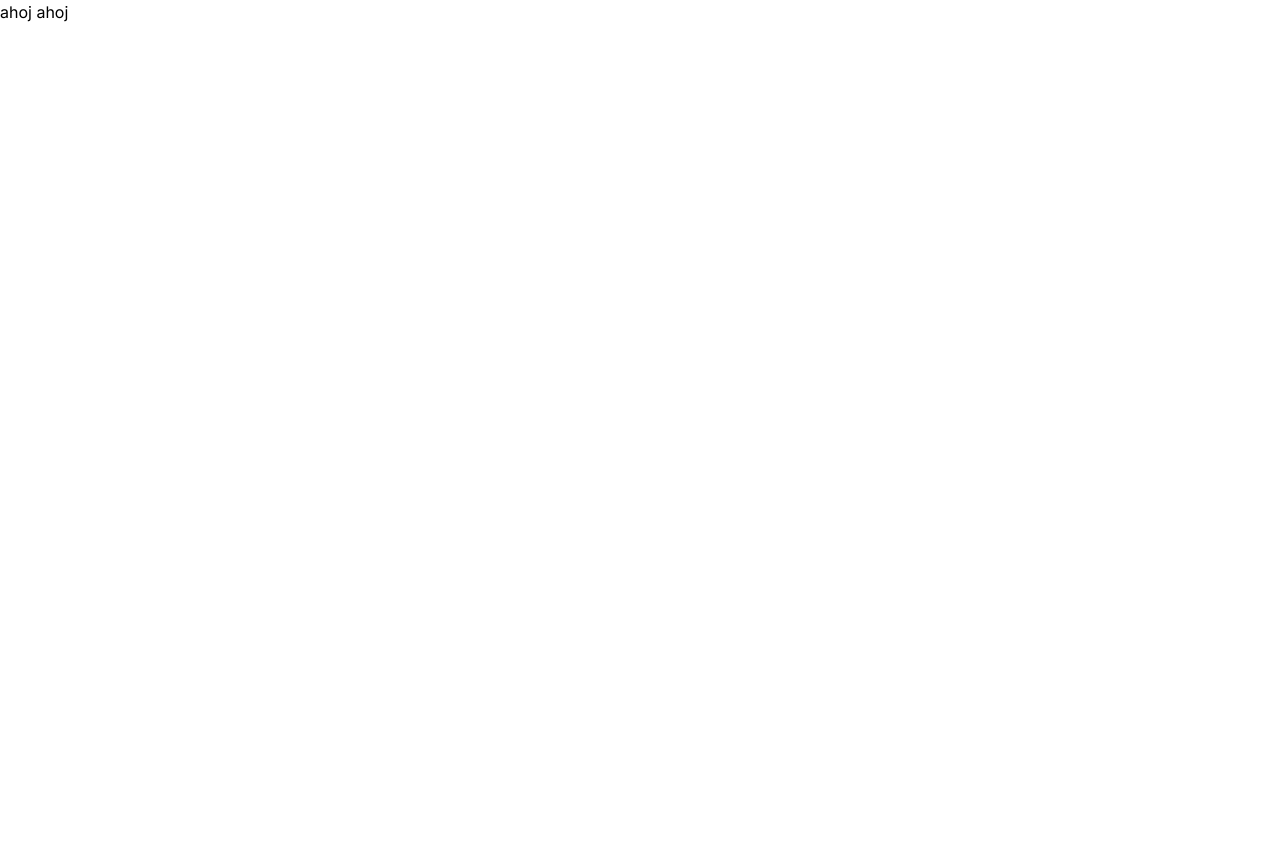
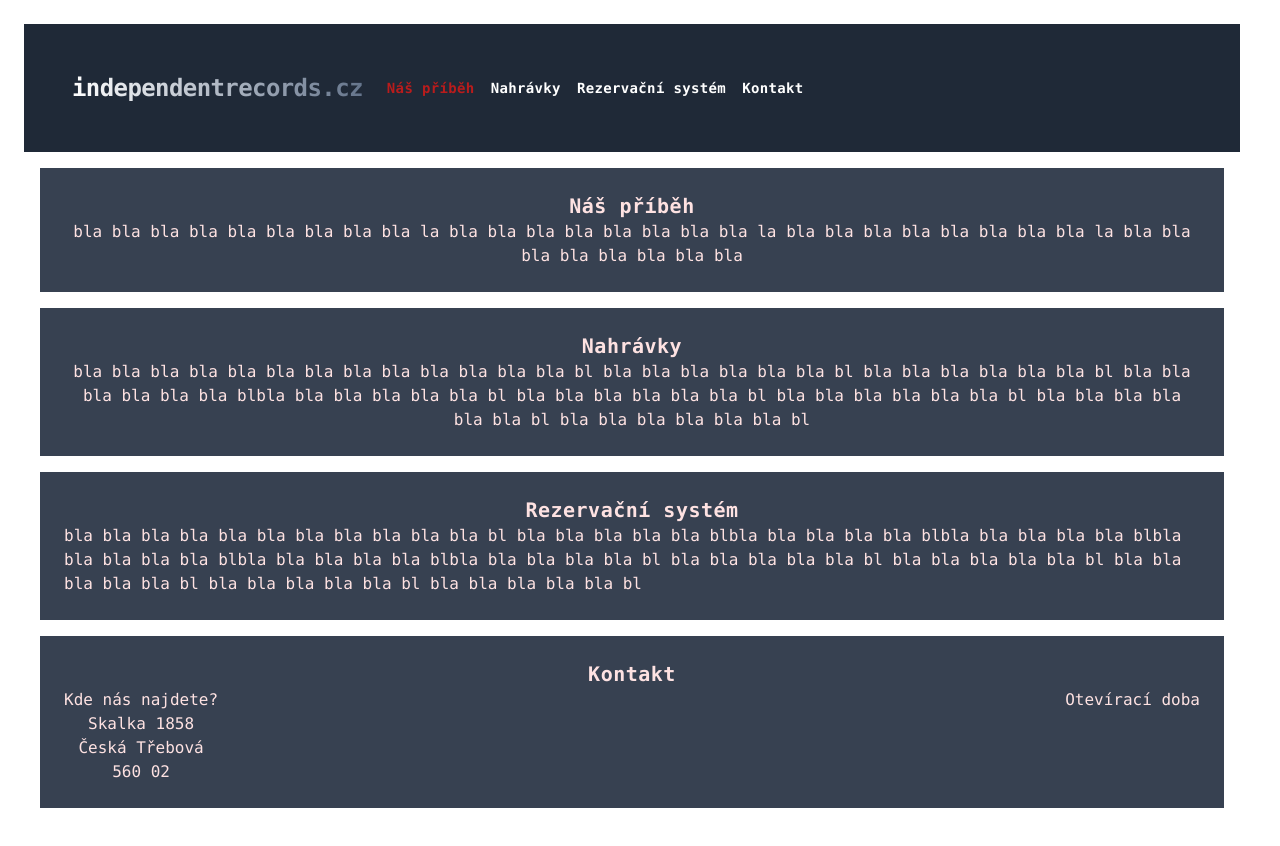
Before and after one commit to TomKalina/independentrecords.cz, a Next.js app: page / in a window 1280 px wide. Before the commit the page ends 800 px from the top, so only its background shows below. Built offline with nearby package versions, Linux system fonts and the light colour scheme.

Commit message:
1. verze

```diff
--- a/src/app/page.tsx
+++ b/src/app/page.tsx
@@ -1,15 +1,80 @@
+import { text } from "stream/consumers"
 
 export default function Home() {
   return (
     <html>
       <head>
+        <title>independentrecords.cz</title>
+        <link rel="shortcut icon" href="app/favicon.ico"></link>
+      </head>
+      <body class="font-mono bg-origin-content p-6 mr-4">
+        <header>
+          <nav class="flex items-center justify-between flex-wrap p-6 bg-gray-800">
+            <div class="flex items-center flex-shrink-0 m-6">
+              <span class="font-semibold text-2xl tracking-tight font-mono bg-clip-text text-transparent bg-gradient-to-r from-white to-slate-500">independentrecords.cz</span>
+            </div>
+            <div class="block lg:hidden">
+              <button class="flex items-center px-3 py-2 border rounded text-teal-200 border-teal-400 hover:text-white hover:border-white">
+                <svg class="fill-current h-3 w-3" viewBox="0 0 20 20"><title>Menu</title><path d="M0 3h20v2H0V3zm0 6h20v2H0V9zm0 6h20v2H0v-2z"/></svg>
+              </button>
+            </div>
+            <div class="w-full block flex-grow lg:flex lg:items-center lg:w-auto">
+              <div class="text-sm lg:flex-grow">
+                <a href="#responsive-header" class="block mt-4 lg:inline-block lg:mt-0  text-red-700 hover:text-white tracking-wide mr-4 font-semibold">Náš příběh</a>
+                <a href="#responsive-header" class="block mt-4 lg:inline-block lg:mt-0  text-white hover:text-red-700 tracking-wide mr-4 font-semibold">Nahrávky</a>
+                <a href="#responsive-header" class="block mt-4 lg:inline-block lg:mt-0  text-white hover:text-red-700 tracking-wide mr-4 font-semibold">Rezervační systém</a>
+                <a href="#responsive-header" class="block mt-4 lg:inline-block lg:mt-0  text-white hover:text-red-700 tracking-wide mr-4 font-semibold">Kontakt</a>
+              </div>
+              <div>
+                <img src=""></img>
+                <a href="#"></a>
+              </div>
+            </div>
+          </nav>
+        </header>
+        <article class="bg-gray-700 text-red-100 text-center bg-origin-content p-6 m-4">
+          <header>
+            <h1 class="font-semibold text-center text-red-100 text-xl tracking-wide">Náš příběh</h1>
+          </header>
+          <section>
+            <p>bla bla bla bla bla bla bla bla bla la bla bla bla bla bla bla bla bla la bla bla bla bla bla bla bla bla la bla bla bla bla bla bla bla bla</p>
+          </section>
+        </article>
+        <article class="bg-gray-700 text-red-100 text-center bg-origin-content p-6 m-4">
+          <header>
+           <h1 class="font-semibold text-center text-red-100 text-xl tracking-wide">Nahrávky</h1>
+          </header>
+          <section>
+            <p>bla bla bla bla bla bla bla bla bla bla bla bla bla bl bla bla bla bla bla bla bl bla bla bla bla bla bla bl bla bla bla bla bla bla blbla bla bla bla bla bla bl bla bla bla bla bla bla bl bla bla bla bla bla bla bl bla bla bla bla bla bla bl bla bla bla bla bla bla bl</p>
+          </section>
+        </article>
+        <article class="bg-gray-700 text-red-100 bg-origin-content p-6 m-4">
+          <header>
+            <h1 class="font-semibold text-center text-red-100 text-xl tracking-wide">Rezervační systém</h1>
+          </header>
+          <section>
+            <p> bla bla bla bla bla bla bla bla bla bla bla bl bla bla bla bla bla blbla bla bla bla bla blbla bla bla bla bla blbla bla bla bla bla blbla bla bla bla bla blbla bla bla bla bla bl bla bla bla bla bla bl bla bla bla bla bla bl bla bla bla bla bla bl bla bla bla bla bla bl bla bla bla bla bla bl </p>
+          </section>
+        </article>
+        <article class="bg-gray-700 text-red-100 bg-origin-content p-6 m-4">
+          <header>
+            <h1 class="font-semibold text-center text-red-100 text-xl tracking-wide">Kontakt</h1>
+          </header>
+          <section class="text-center">
+            <div class="flex justify-between">
+              <div>
+                <p>Kde nás najdete?</p>
+                <p>Skalka 1858</p>
+                <p>Česká Třebová</p>
+                <p>560 02</p>
+            </div>
+            <div>
+                Otevírací doba
+            </div>
+            </div>
+          </section>
+        </article>
 
-
-
-      </head>
-      <body>
-        ahoj
-        ahoj
       </body>
     </html>
   );
```
